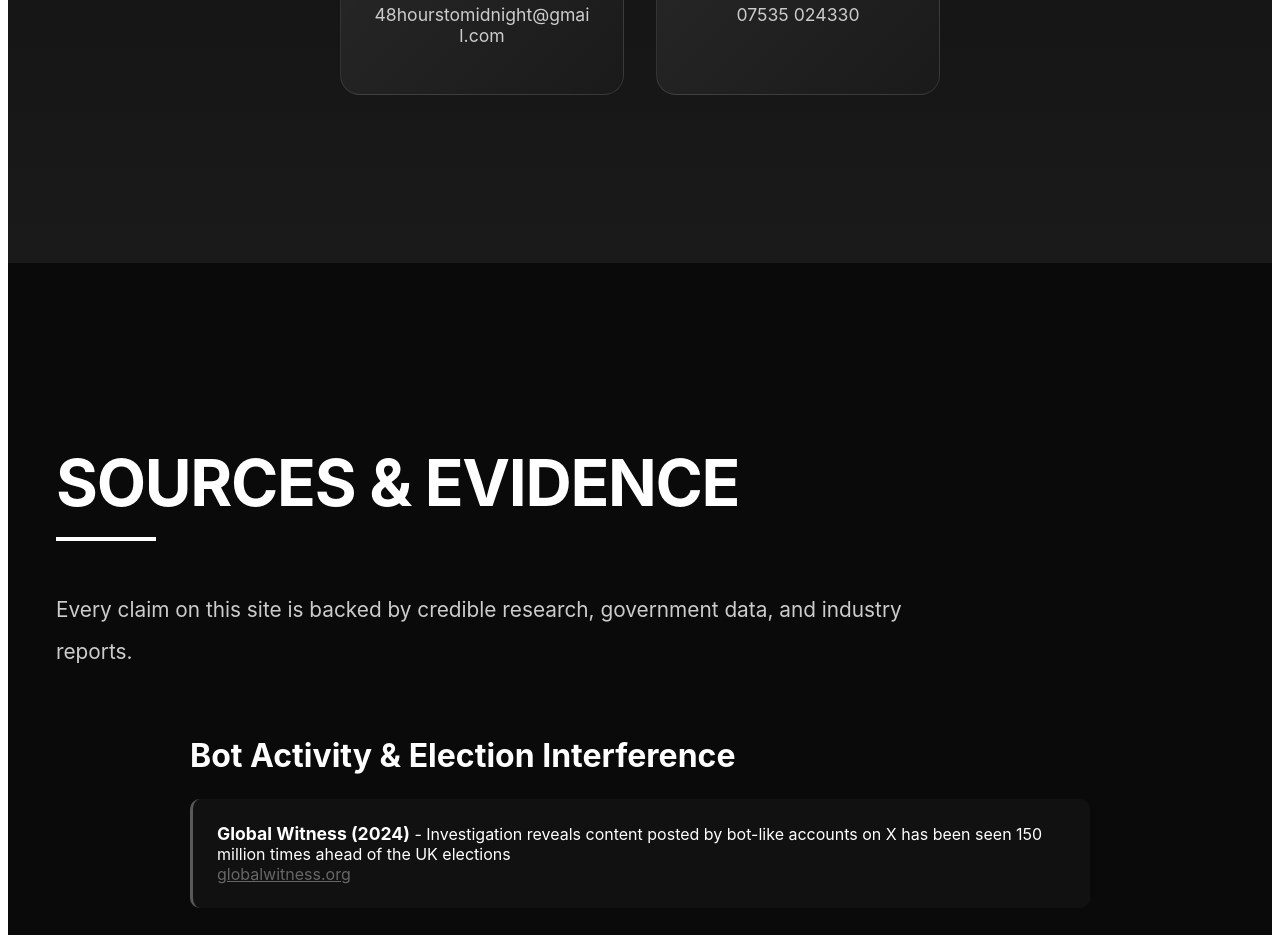
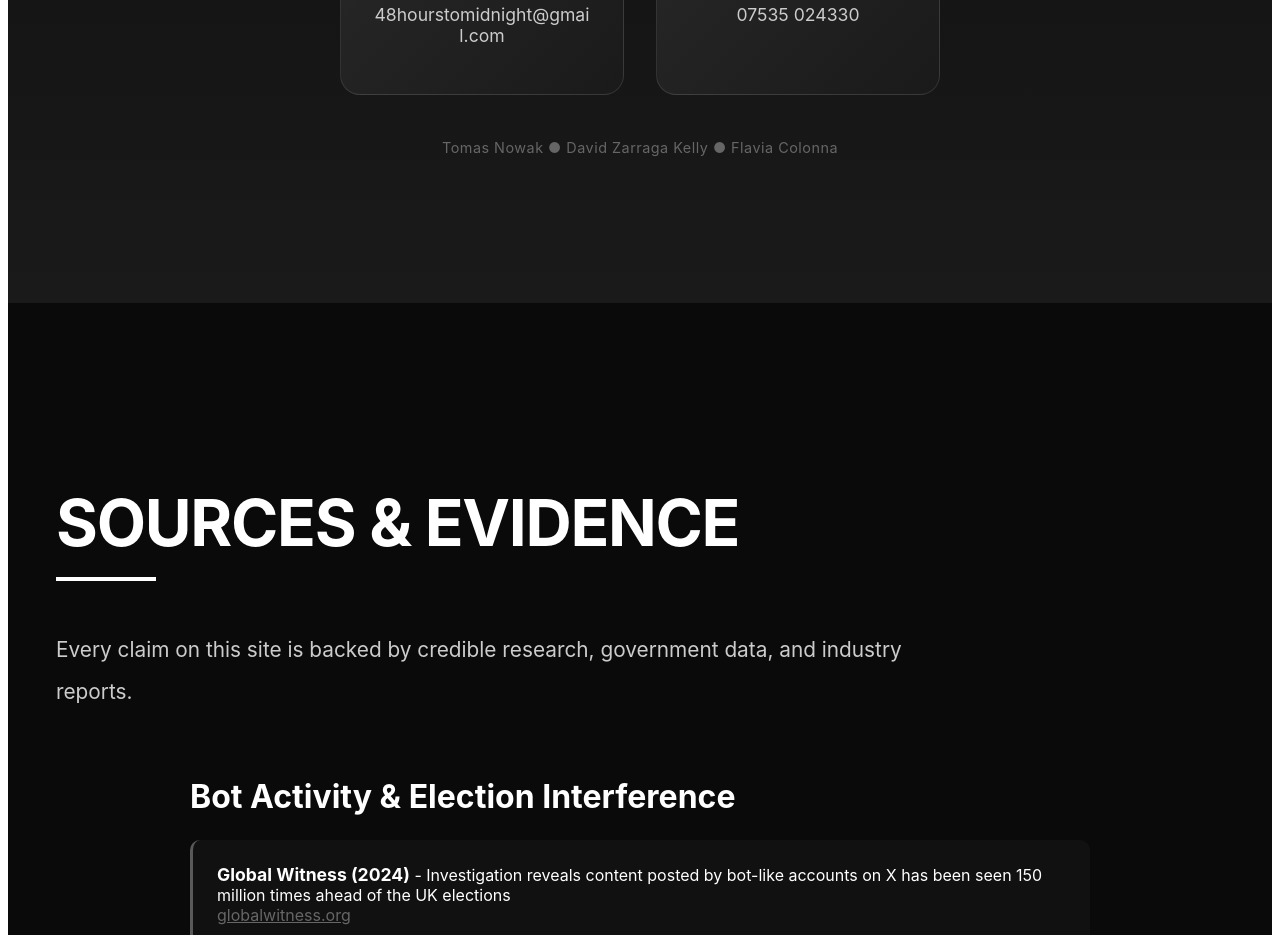
Before and after one commit to DavidAlexKelly/48-hours-to-midnight, a React (Create React App) app: page / in a window 1280 px wide. Shown: the part 10780-11715 px from the top of the page. Built offline with nearby package versions, Linux system fonts and the light colour scheme.

Commit message:
founders

```diff
--- a/src/content/siteContent.ts
+++ b/src/content/siteContent.ts
@@ -243,7 +243,8 @@ export const siteContent = {
     title: "CONTACT US",
     description: "Want to get involved, share your story, or ask a question? We'd love to hear from you.",
     email: "48hourstomidnight@gmail.com",
-    phone: "07535 024330"
+    phone: "07535 024330",
+    founders: "Tomas Nowak ● David Zarraga Kelly ● Flavia Colonna"
   },
 
   sources: {
```
